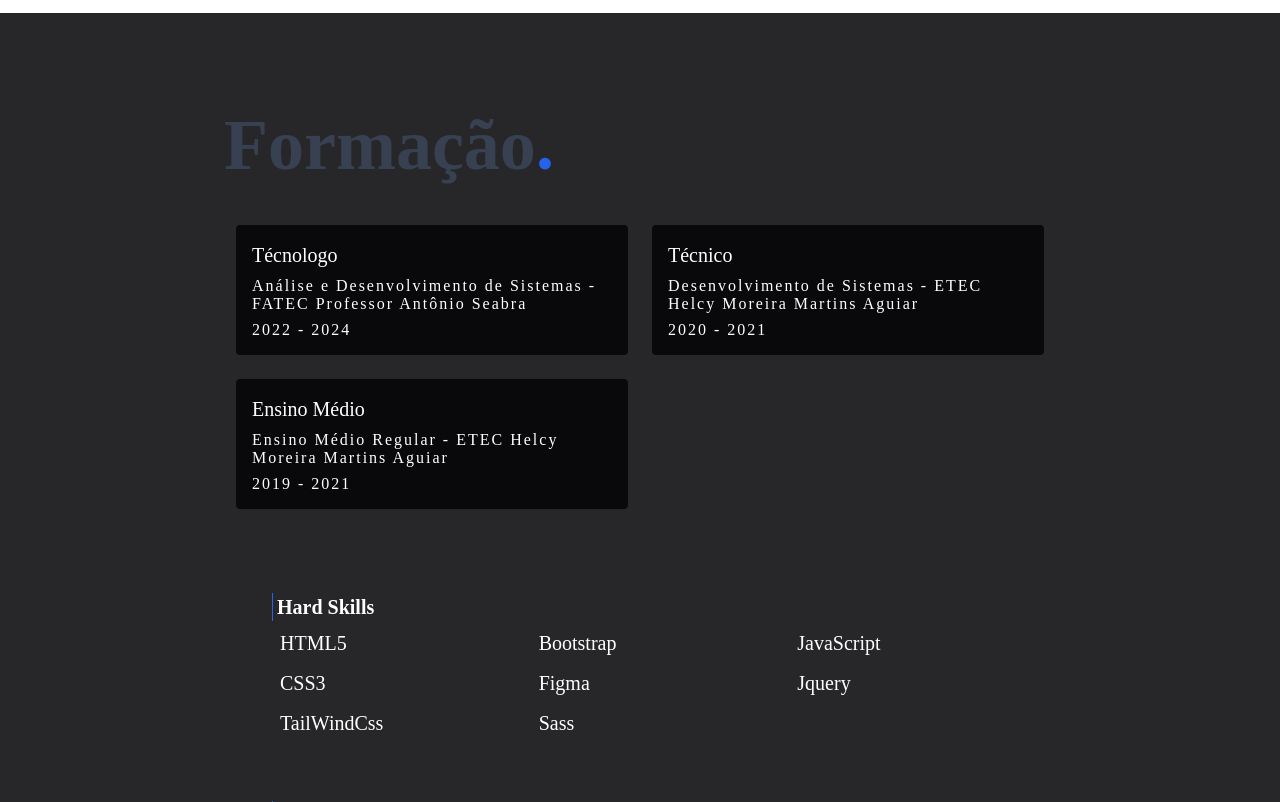
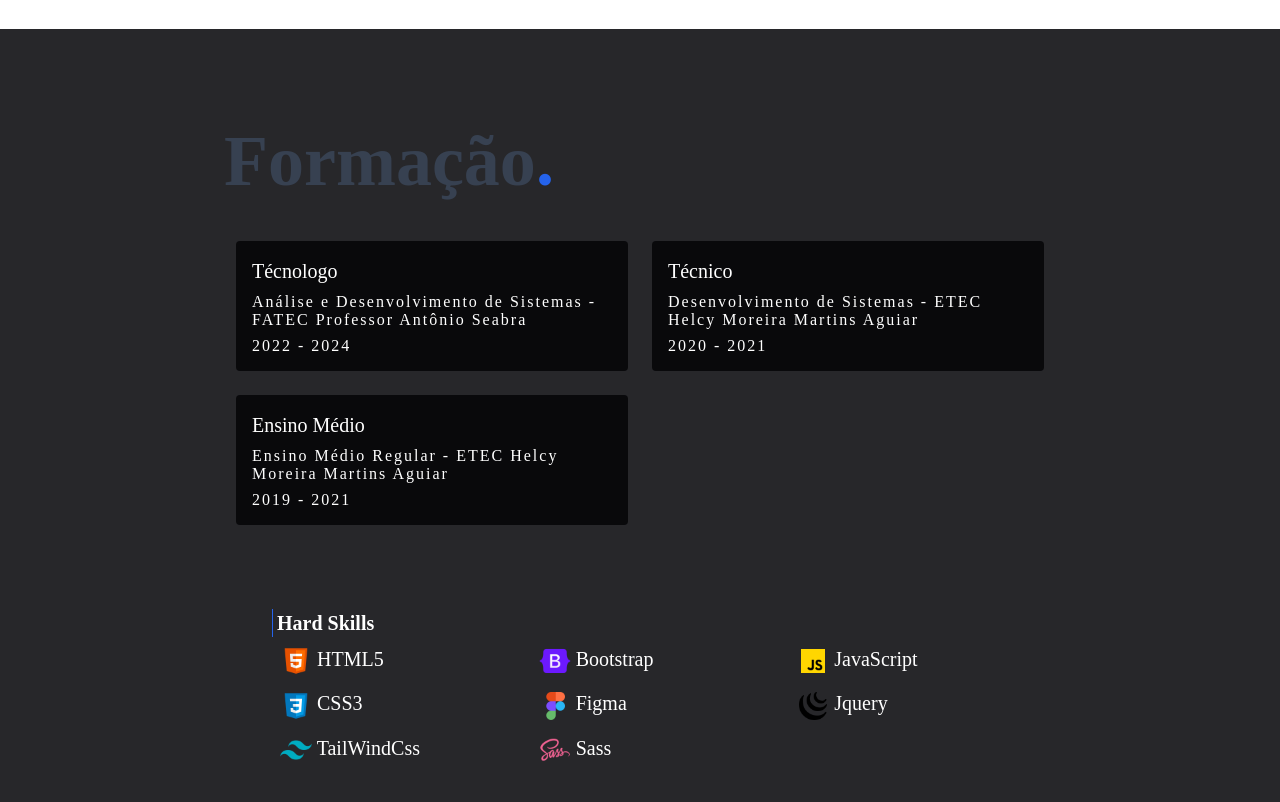
Before and after one commit to diegoflausino45/Portifolio, a website: page index.html in a window 1280 px wide. Shown: the part 1998-2800 px from the top of the page. Drawn offline with nearby package versions, Linux system fonts and the light colour scheme.

Commit message:
commit inclusão de ícones em hard skills

```diff
--- a/index.html
+++ b/index.html
@@ -21,7 +21,7 @@
 <body>
 
       <!-- HEADER -->
-      <header id="cabecalho" class="w-full my-4">
+      <header id="cabecalho" class="w-full py-4">
         <nav class="container flex items-center justify-between">
             <div id="logo" data-aos="fade-right" data-aos-duration="1000">
                 <h1 class="text-base md:text-4xl">Diego Flausino</h1>
@@ -248,19 +248,19 @@
             <h3 class="font-bold border-l-blue-600 border-l px-1 mb-2 text-xl">Hard Skills</h3>
             <div class="pl-2 pb-16 grid grid-cols-2 md:grid-cols-9">
                 <div class="md:col-span-3 flex flex-col gap-3">
-                    <span>HTML5</span>
-                    <span>CSS3</span>
-                    <span>TailWindCss</span>
+                    <span><img src="./assets/icon-html.png" class="inline-block size-5 md:size-8" alt=""> HTML5</span>
+                    <span><img src="./assets/icon-css.png" class="inline-block size-5 md:size-8" alt=""> CSS3</span>
+                    <span><img src="./assets/icon-tailwindcss.png" class="inline-block size-5 md:size-8" alt=""> TailWindCss</span>
                 </div>
                 <div class="md:col-span-3 flex flex-col gap-3">
-                    <span>Bootstrap</span>
-                    <span>Figma</span>
-                    <span>Sass</span>
+                    <span><img src="./assets/icon-bootstrap.png" class="inline-block size-5 md:size-8" alt=""> Bootstrap</span>
+                    <span><img src="./assets/icon-figma.png" class="inline-block size-5 md:size-8" alt=""> Figma</span>
+                    <span><img src="./assets/icon-sass.png" class="inline-block size-5 md:size-8" alt=""> Sass</span>
 
                 </div>
                 <div class="md:col-span-3 flex flex-col md:mt-0 mt-2 gap-3">
-                    <span>JavaScript</span>
-                    <span>Jquery</span>
+                    <span><img src="./assets/icon-javascript.png" class="inline-block size-5 md:size-8" alt=""> JavaScript</span>
+                    <span><img src="./assets/icon-jquery.png" class="inline-block size-5 md:size-8" alt=""> Jquery</span>
                 </div>
             </div>
             <h3 class="font-bold border-l-blue-600 border-l px-1 mb-2 text-xl">Soft Skills</h3>
```
Also changed, not shown: assets/icon-bootstrap.png (added), assets/icon-css.png (added), assets/icon-figma.png (added), assets/icon-html.png (added), assets/icon-javascript.png (added), assets/icon-jquery.png (added), assets/icon-sass.png (added), assets/icon-tailwindcss.png (added), styles/output.css.
